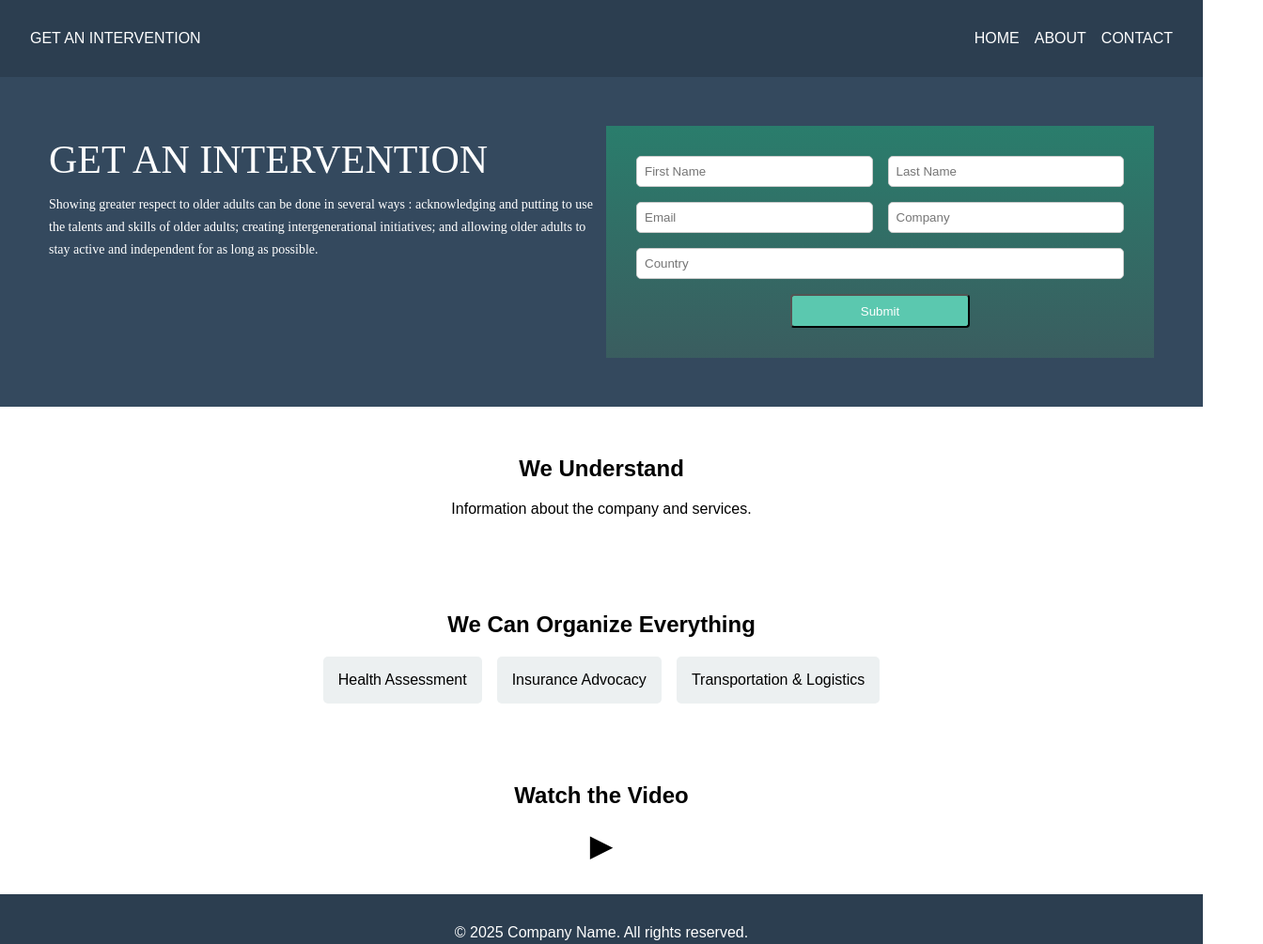
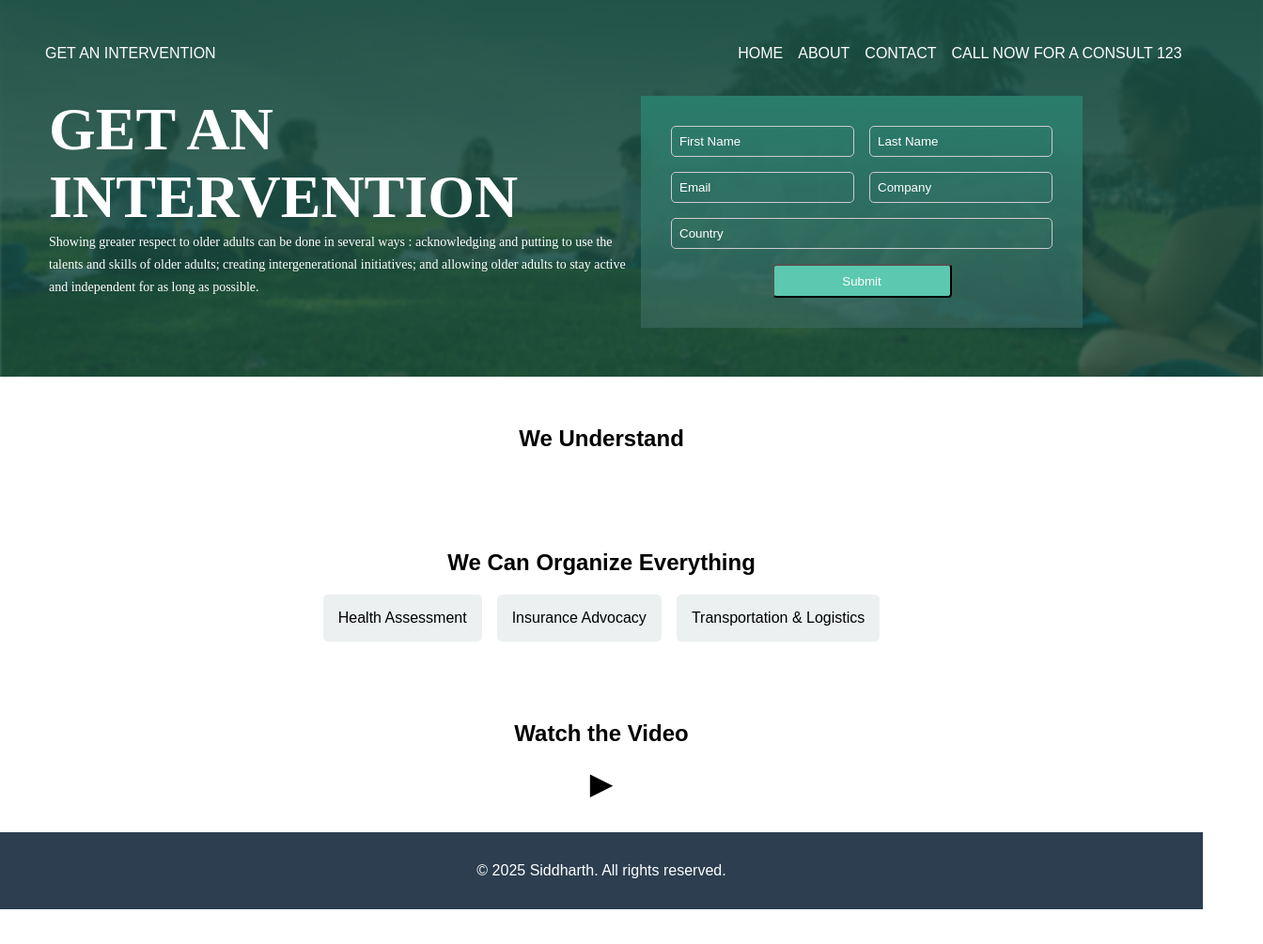
Before and after one commit to d24sid/figma, a plain HTML site: page index.html in a window 1280 px wide. Shown: the top 1005 px of the page at 94% size, 1344 px wide, since content can reach past the window. After the commit the page ends 968 px from the top, so only its background shows below. Drawn offline with Linux system fonts and the light colour scheme; a script that the page names is missing.

Commit message:
Minor fix

```diff
--- a/index.html
+++ b/index.html
@@ -14,10 +14,9 @@
             box-sizing: border-box;
         }
         header {
-            background: #2c3e50;
             color: white;
-            padding: 1rem;
             text-align: center;
+            width: 97%;
         }
         nav {
             display: flex;
@@ -46,8 +45,13 @@
         }
         .hero {
             background: #34495e;
+            background: url('mask.png') no-repeat center center;
+        background-size: cover;
         color: white;
         padding: 2rem;
+        width: 100%;
+        height: calc(75%);
+
         }
         .services, .about, .video {
             padding: 2rem;
@@ -94,6 +98,9 @@
     </style>
 </head>
 <body>
+
+
+    <section class="hero">
         <header>
             <nav>
                 <div class="logo">GET AN INTERVENTION</div>
@@ -101,14 +108,13 @@
                     <li><a href="#about">HOME</a></li>
                     <li><a href="#about">ABOUT</a></li>
                     <li><a href="#contact">CONTACT</a></li>
+                    <li><a href="#">CALL NOW FOR A CONSULT 123</a></li>
                 </ul>
                 <button class="menu-toggle">☰</button>
             </nav>
         </header>
-
-    <section class="hero">
         <div class="container">
-            <div class="child "><span class="montessrat">GET AN INTERVENTION</span><br>
+            <div class="child"><span class="montessrat">GET AN INTERVENTION</span><br>
             <span class="montessrat_small">Showing greater respect to older adults can be done in several ways :
             acknowledging and putting to use the talents and skills of older adults; creating
                 intergenerational initiatives; and allowing older adults to stay active and independent for as long as possible.
@@ -132,14 +138,12 @@
                 </section>
             </div>
         </div>
-<!--
-        <p>Helping you every step of the way</p>
-        <button>Contact Us</button> -->
+
     </section>
 
     <section id="about" class="about">
         <h2>We Understand</h2>
-        <p>Information about the company and services.</p>
+        <p></p>
     </section>
 
     <section id="services" class="services">
@@ -157,7 +161,7 @@
     </section>
 
     <footer>
-        <p>&copy; 2025 Company Name. All rights reserved.</p>
+        <p>&copy; 2025 Siddharth. All rights reserved.</p>
     </footer>
 
     <script>
--- a/styles.css
+++ b/styles.css
@@ -20,7 +20,7 @@
     }
 }
 .child {
-    width: 50%;
+    max-width: 50%;
 }
 
 @media (max-width: 768px) {
@@ -58,10 +58,11 @@
 }
 .montessrat{
     font-family: Montserrat;
-    font-weight: 300;
-    font-size: 42px;
+    font-weight: 700;
+    font-size: 64px;
     line-height: 72px;
     letter-spacing: 0%;
+
     text-align: left;
 }
 .montessrat_small{
@@ -82,3 +83,10 @@ letter-spacing: 0%;
     color: white;
     text-align: center;
 }
+input{
+    background: none;
+    color: white;
+}
+input::placeholder{
+    color: white;
+}
```
Also changed, not shown: mask.png (added). Lines whose indentation alone changed are shown as unchanged.
